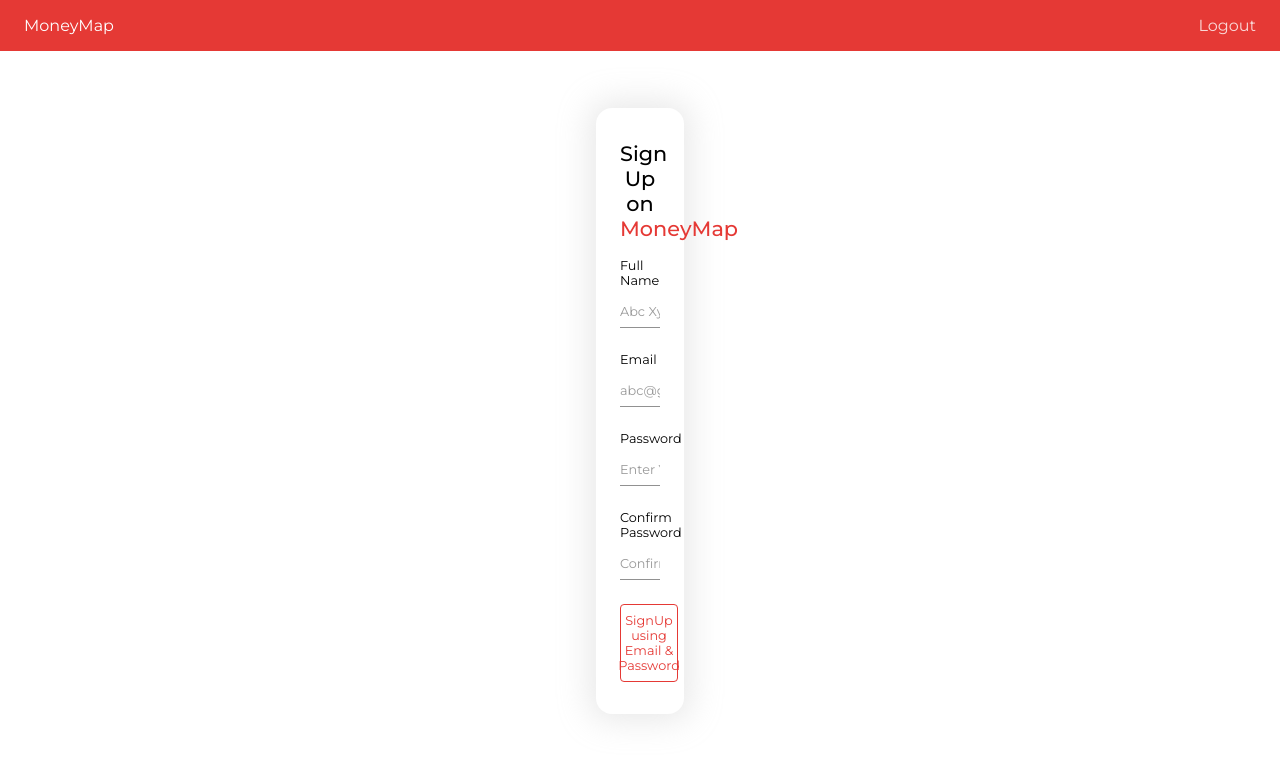
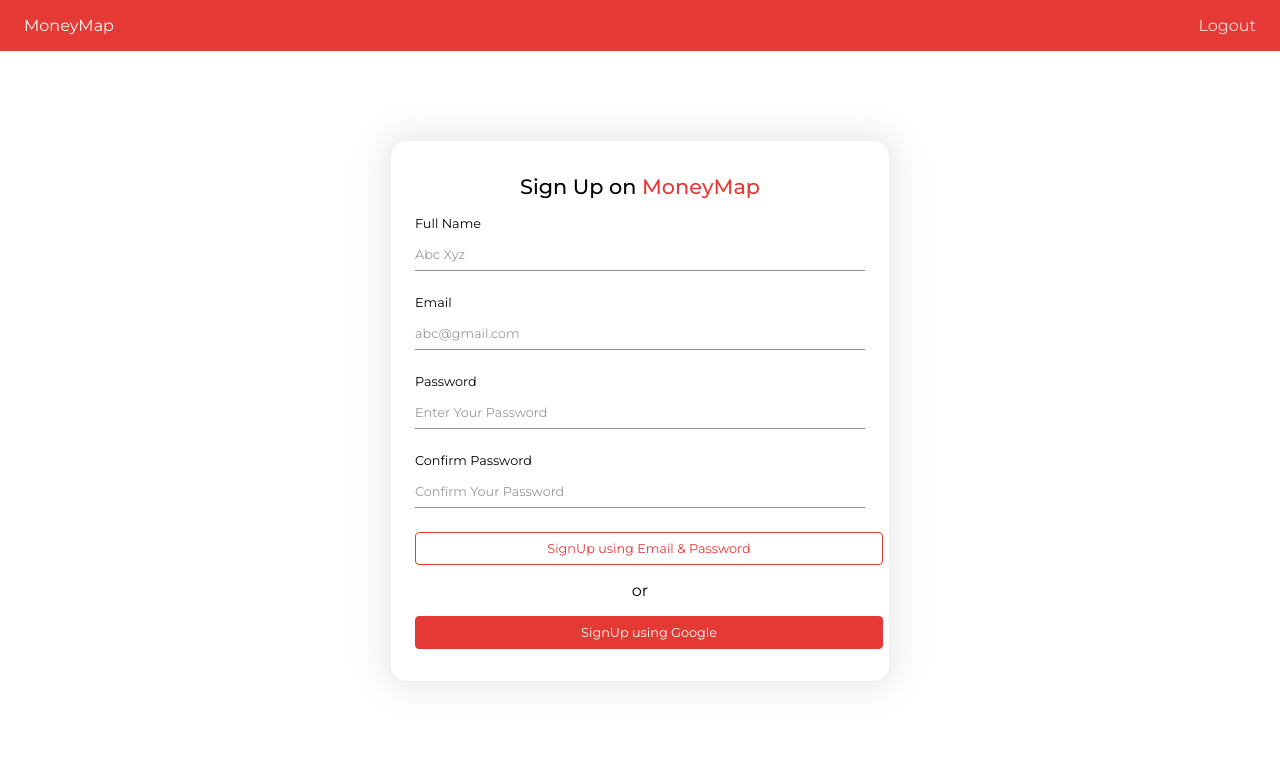
Before and after one commit to piyushd3112/money-map, a React (Create React App) app: page / in a window 1280 px wide. Shown: the top 758 px of the page. Built offline with nearby package versions, Linux system fonts and the light colour scheme.

Commit message:
Add button for using google signup

```diff
--- a/src/components/SignupSignin/index.js
+++ b/src/components/SignupSignin/index.js
@@ -48,6 +48,8 @@ function SignupSigninComponent() {
           placeholder={"Confirm Your Password"}
         />
         <Button text={"SignUp using Email & Password"}/>
+        <p style={{textAlign:"center", margin:0}}>  or </p>
+        <Button text={"SignUp using Google"} blue={true}/>
       </form>
     </div>
   );
--- a/src/components/SignupSignin/style.css
+++ b/src/components/SignupSignin/style.css
@@ -1,6 +1,6 @@
 .signup-wrapper{
     width: 70%;
-    max-width: 40px;
+    max-width: 450px;
     height: auto;
     box-shadow: var(--shadow);
     border-radius: 1rem;
```
